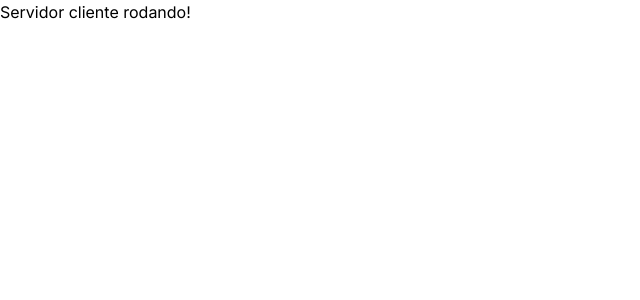
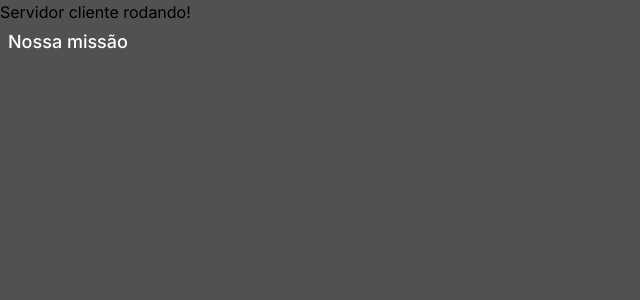
Before and after one commit to vemser/lp-fast-discovery, a Next.js app: page / in a window 1280 px wide. Shown: the top 300 px of the page, without its empty margins (0-640 px from the left). Built offline with nearby package versions, Linux system fonts and the light colour scheme.

Commit message:
swap button to link

```diff
--- a/components/atoms/default-text-menu/DefaultTextMenu.tsx
+++ b/components/atoms/default-text-menu/DefaultTextMenu.tsx
@@ -1,8 +1,31 @@
+import { ButtonHTMLAttributes } from "react";
+//import Link from "next/link";
 
-export default function DefaultTextMenu() {
+export type TextButtonProp = ButtonHTMLAttributes<HTMLButtonElement> & {
+    to: string;
+    children: React.ReactNode;
+};
+
+export default function DefaultTextMenu({
+    children,
+    to,
+    ...rest
+}: TextButtonProp ){
     return(
         <>
-        Texto para menu
+        <button
+       className="
+      text-white text-lg font-medium px-2 py-1
+      hover:border hover:border-white hover:rounded-2xl
+      active:text-gray-300 hover:border-gray-300 hover:rounded-2xl
+      disabled:text-gray-400 disabled:cursor-not-allowed
+      transition-all duration-300
+      "
+      {...rest}
+    >
+      {children}
+
+    </button>
         </>
     )
 }
--- /dev/null
+++ b/components/atoms/default-text-menu/exemple.tsx
@@ -0,0 +1,30 @@
+import { ButtonHTMLAttributes } from "react";
+import Link from 'next/link';
+
+export type TextButtonProps = ButtonHTMLAttributes<HTMLAnchorElement> & {
+  href: string;
+  children: React.ReactNode;
+};
+
+export default function DefaultTextMenu({
+  children,
+  href,
+  ...rest
+}: TextButtonProps) {
+  return (
+    <Link href={href} passHref>
+      <a
+        className="
+          text-white text-lg font-medium px-2 py-1
+          hover:border hover:border-white hover:rounded-2xl
+          active:text-gray-300
+          disabled:text-gray-400 disabled:cursor-not-allowed
+          transition-all duration-300
+        "
+        {...rest}
+      >
+        {children}
+      </a>
+    </Link>
+  );
+}
--- a/pages/index.tsx
+++ b/pages/index.tsx
@@ -1,3 +1,4 @@
+import DefaultTextMenu from '@/components/atoms/default-text-menu/DefaultTextMenu';
 import { Inter } from 'next/font/google';
 import { ToastContainer } from 'react-toastify';
 
@@ -12,9 +13,11 @@ export default function Home() {
   return (
     <>
       <ToastContainer />
-      <div className={inter.className}>
+      <section className={inter.className}>
         <h1>Servidor cliente rodando!</h1>
-      </div>
+        <DefaultTextMenu>Nossa missão</DefaultTextMenu>
+      </section>
+
     </>
   );
 }
--- a/styles/globals.css
+++ b/styles/globals.css
@@ -20,4 +20,5 @@
 body {
   max-width: 100%;
   margin: auto;
+  background-color: rgb(82, 80, 80);
 }
```
